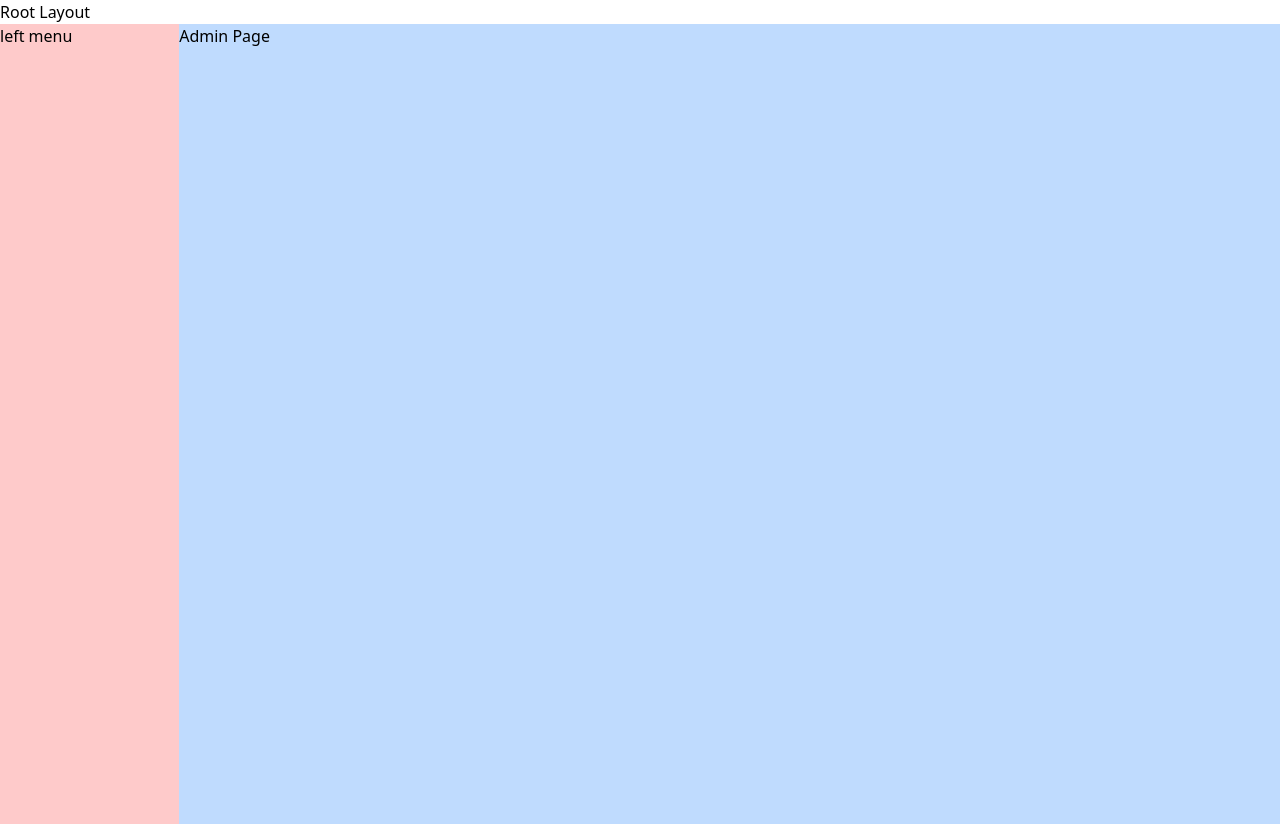
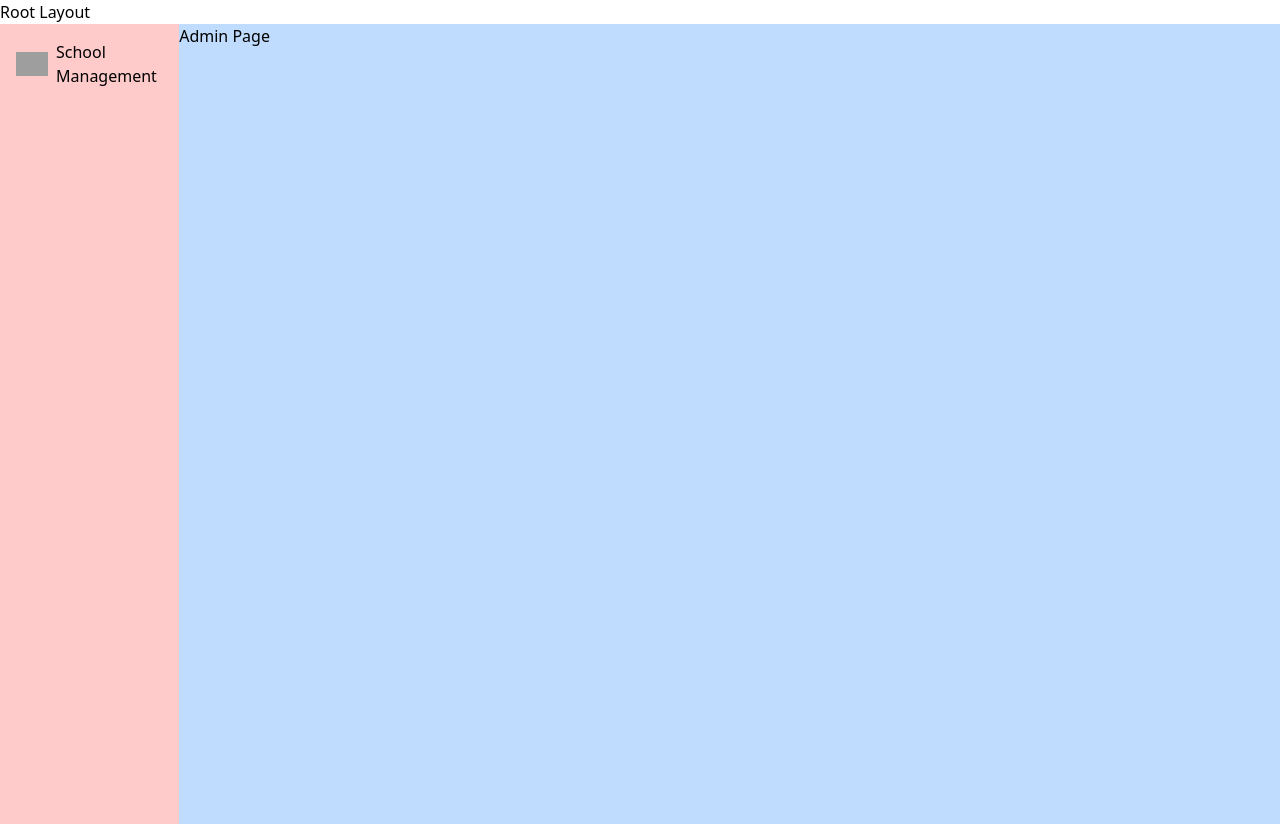
Before and after one commit to usalman/schooler, a Next.js app: page /admin in a window 1280 px wide. Built offline with nearby package versions, Linux system fonts and the light colour scheme; grey boxes are pictures that could not be loaded.

Commit message:
add: logo section

```diff
--- a/src/app/(dashboard)/layout.tsx
+++ b/src/app/(dashboard)/layout.tsx
@@ -1,3 +1,6 @@
+import Image from 'next/image'
+import Link from 'next/link'
+
 export default function DashboardLayout({
   children,
 }: Readonly<{
@@ -5,8 +8,14 @@
 }>) {
   return (
     <div className="h-screen flex">
-      <div className="w-[14%] md:w-[8%] lg:w-[16%] xl:w-[14%] bg-red-200">
-        left menu
+      <div className="w-[14%] md:w-[8%] lg:w-[16%] xl:w-[14%] bg-red-200 p-4">
+        <Link
+          href="/"
+          className="flex items-center justify-center lg:justify-start gap-2"
+        >
+          <Image src="/logo.png" alt="logo" width={32} height={32} />
+          <span className="hidden lg:block">School Management</span>
+        </Link>
       </div>
       <div className="w-[86%] md:w-[92%] lg:w-[84%] xl:w-[86%] bg-blue-200">
         {children}
--- /dev/null
+++ b/src/app/components/Menu.tsx
@@ -0,0 +1,5 @@
+const Menu = () => {
+  return <div>Menu</div>
+}
+
+export default Menu
--- /dev/null
+++ b/src/app/components/Navbar.tsx
@@ -0,0 +1,5 @@
+const Navbar = () => {
+  return <div>Navbar</div>
+}
+
+export default Navbar
```
